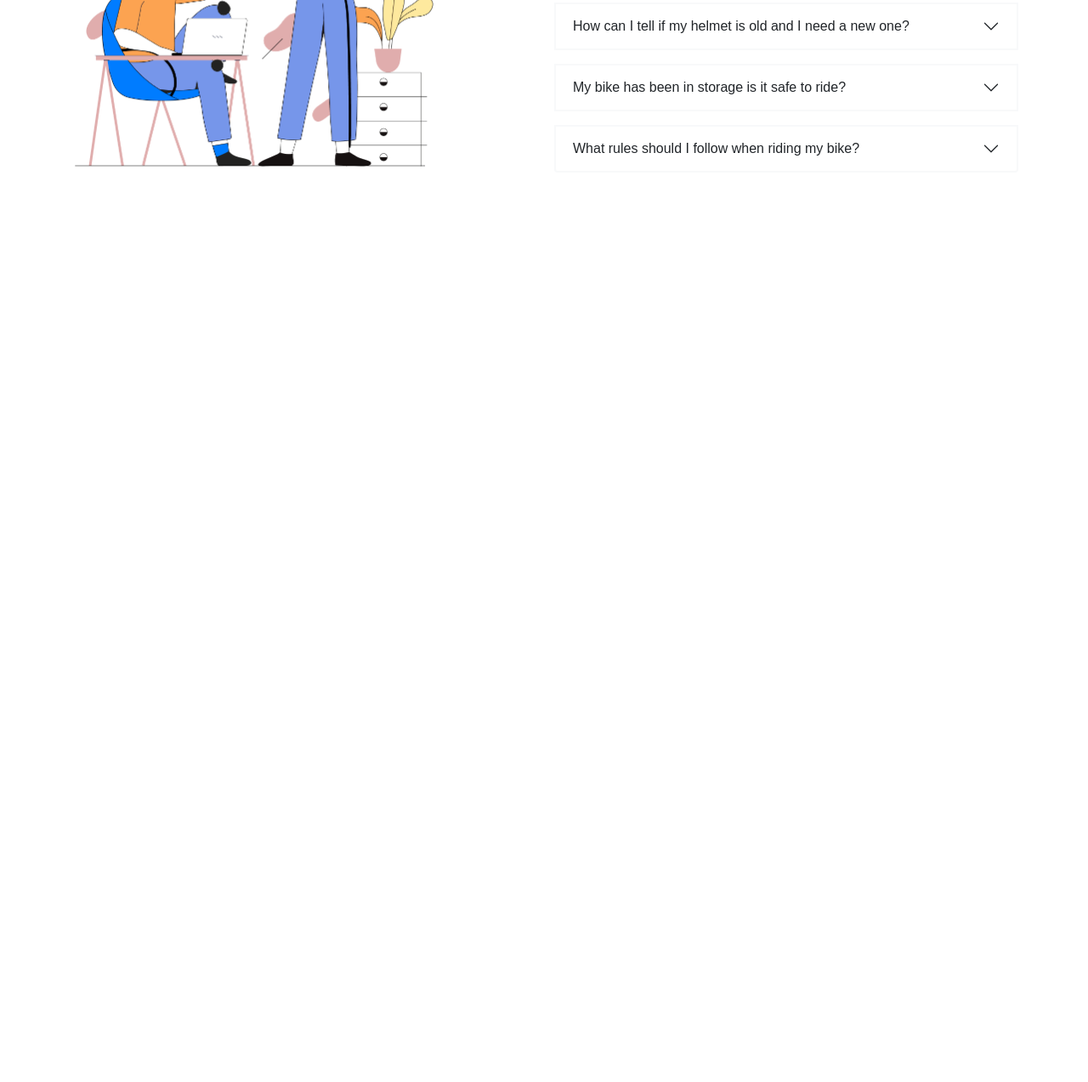
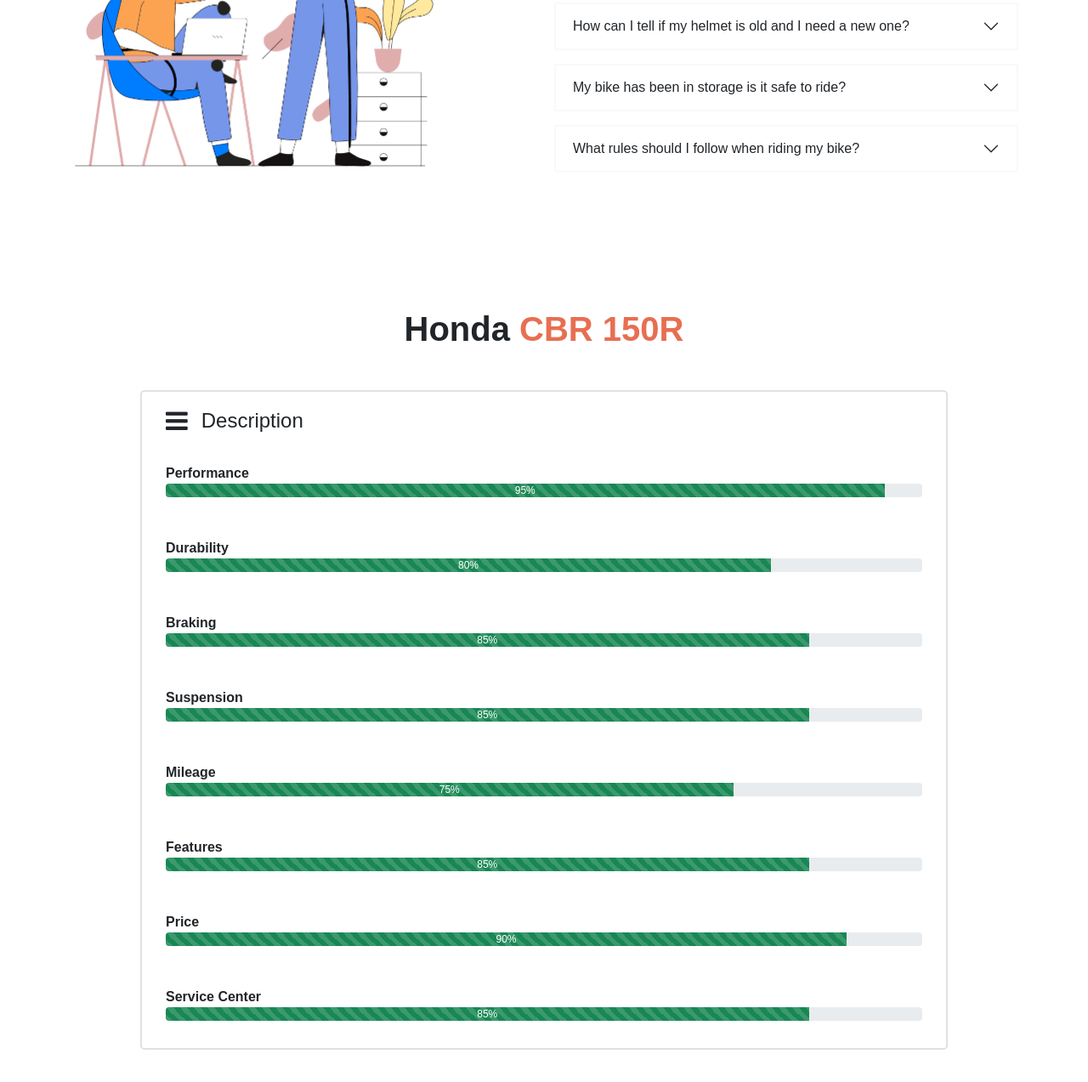
Before and after one commit to Parvez-Ahmed-Protty/honda-cbr, a plain HTML site: page index.html in a window 1280 px wide. Shown: the part 2127-3400 px from the top of the page at 85% size. Before the commit the page ends 2442 px from the top, so only its background shows below. Drawn offline with nearby package versions, Linux system fonts and the light colour scheme.

Commit message:
description section

```diff
--- a/css/style.css
+++ b/css/style.css
@@ -47,3 +47,8 @@ body {
     height: 423px;
 }
 /* -----------frequently section end ----------*/
+/* -----------description section start ----------*/
+.fa-bars {
+    font-size: 30px;
+}
+/* -----------description section end ----------*/
--- a/index.html
+++ b/index.html
@@ -288,6 +288,69 @@
                 </div>
         </section>
         <!-- frequently questions section end-->
+        <!-- description section start  -->
+        <section class="container py-5">
+            <h2 class="fw-bold text-dark display-6 text-center mb-5">Honda
+                <span class="custom-color">CBR 150R</span>
+            </h2>
+            <div class="row d-flex justify-content-center">
+                <div class="col-lg-10 border border-2 rounded-3">
+                    <div class="p-3 d-flex align-items-center">
+                        <i class="fa fa-bars me-3" aria-hidden="true"></i>
+                        <span class="fs-4">Description</span>
+                    </div>
+                    <div class="p-3">
+                        <p class="mb-0 fw-bold">Performance </p>
+                        <div class="progress mb-3">
+                            <div class="progress-bar bg-success progress-bar-striped" role="progressbar" style="width: 95%" aria-valuenow="0" aria-valuemin="0" aria-valuemax="100">95%</div>
+                          </div>
+                    </div>
+                    <div class="p-3">
+                        <p class="mb-0 fw-bold">Durability </p>
+                        <div class="progress mb-3">
+                            <div class="progress-bar bg-success progress-bar-striped" role="progressbar" style="width: 80%" aria-valuenow="0" aria-valuemin="0" aria-valuemax="100">80%</div>
+                          </div>
+                    </div>
+                    <div class="p-3">
+                        <p class="mb-0 fw-bold">Braking</p>
+                        <div class="progress mb-3">
+                            <div class="progress-bar bg-success progress-bar-striped" role="progressbar" style="width: 85%" aria-valuenow="0" aria-valuemin="0" aria-valuemax="100">85%</div>
+                          </div>
+                    </div>
+                    <div class="p-3">
+                        <p class="mb-0 fw-bold">Suspension</p>
+                        <div class="progress mb-3">
+                            <div class="progress-bar bg-success progress-bar-striped" role="progressbar" style="width: 85%" aria-valuenow="0" aria-valuemin="0" aria-valuemax="100">85%</div>
+                          </div>
+                    </div>
+                    <div class="p-3">
+                        <p class="mb-0 fw-bold">Mileage </p>
+                        <div class="progress mb-3">
+                            <div class="progress-bar bg-success progress-bar-striped" role="progressbar" style="width: 75%" aria-valuenow="0" aria-valuemin="0" aria-valuemax="100">75%</div>
+                          </div>
+                    </div>
+                    <div class="p-3">
+                        <p class="mb-0 fw-bold">Features </p>
+                        <div class="progress mb-3">
+                            <div class="progress-bar bg-success progress-bar-striped" role="progressbar" style="width: 85%" aria-valuenow="0" aria-valuemin="0" aria-valuemax="100">85%</div>
+                          </div>
+                    </div>
+                    <div class="p-3">
+                        <p class="mb-0 fw-bold">Price</p>
+                        <div class="progress mb-3">
+                            <div class="progress-bar bg-success progress-bar-striped" role="progressbar" style="width: 90%" aria-valuenow="0" aria-valuemin="0" aria-valuemax="100">90%</div>
+                          </div>
+                    </div>
+                    <div class="p-3">
+                        <p class="mb-0 fw-bold">Service Center </p>
+                        <div class="progress mb-3">
+                            <div class="progress-bar bg-success progress-bar-striped" role="progressbar" style="width: 85%" aria-valuenow="0" aria-valuemin="0" aria-valuemax="100">85%</div>
+                          </div>
+                    </div>
+                </div>
+            </div>
+        </section>
+        <!-- description section end  -->
         </main>
         <!-- main section end -->
 
```
